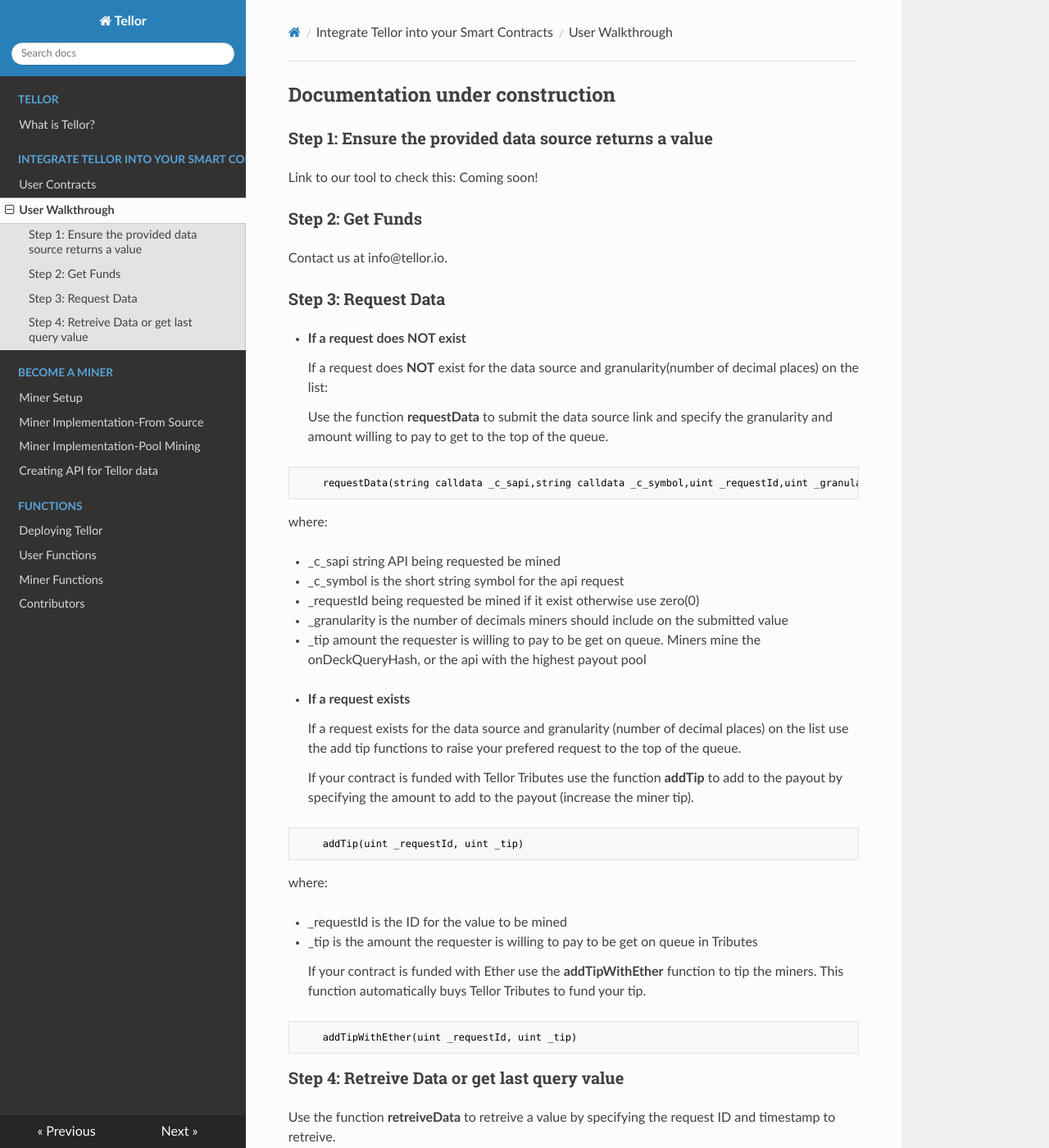
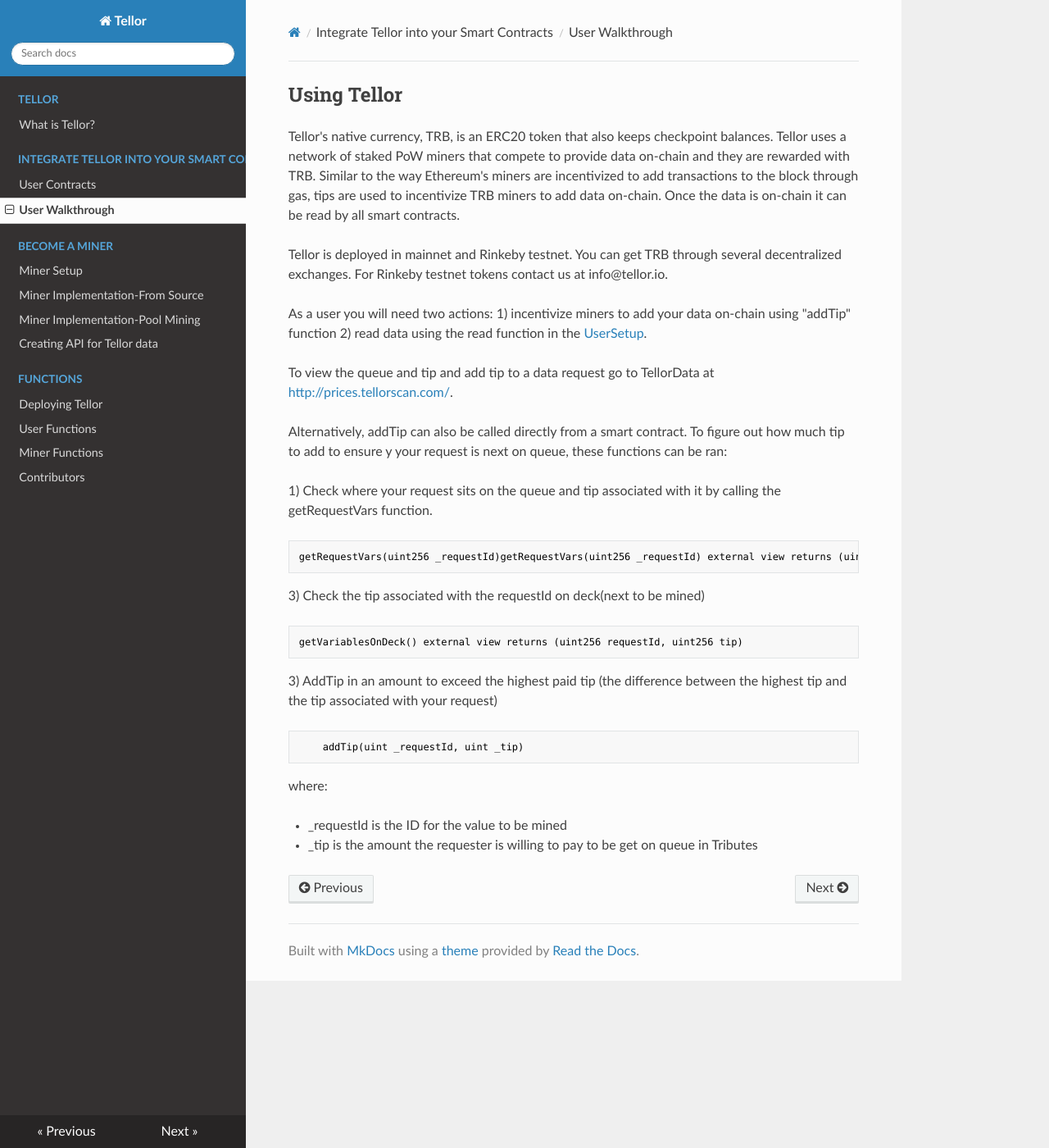
Before and after one commit to tellor-io/TellorDocumentation, an MkDocs documentation site: the page built from docs/UserWalk.md, in a window 1280 px wide and 1400 px high. Shown: the whole window at 82% size. Built offline with MkDocs 1.6.1, drawn with Linux system fonts in a browser that asks for light colours; nearby versions of some CDN libraries; a script that is not in the unit is left out; some of the changed text lies outside the part shown.

Commit message:
userwalk

````diff
--- a/docs/UserWalk.md
+++ b/docs/UserWalk.md
@@ -1,39 +1,27 @@
-## Documentation under construction
+## Using Tellor
 
-### Step 1: Ensure the provided data source returns a value
-Link to our tool to check this: Coming soon!
+Tellor's native currency, TRB, is an ERC20 token that also keeps checkpoint balances. Tellor uses a network of staked PoW miners that compete to provide data on-chain and they are rewarded with TRB. Similar to the way Ethereum's miners are incentivized to add transactions to the block through gas, tips are used to incentivize TRB miners to add data on-chain. Once the data is on-chain it can be read by all smart contracts.
 
-### Step 2: Get Funds
-Contact us at info@tellor.io.
+Tellor is deployed in mainnet and Rinkeby testnet. You can get TRB through several decentralized exchanges. For Rinkeby testnet tokens contact us at info@tellor.io.
 
-### Step 3: Request Data
+As a user you will need two actions: 1) incentivize miners to add your data on-chain using "addTip" function 2) read data using the read function in the [UserSetup](./UserSetup.md).
 
-* <b>If a request does NOT exist</b>
+To view the queue and tip and add tip to a data request go to TellorData at [http://prices.tellorscan.com/](http://prices.tellorscan.com/).
 
-    If a request does <b> NOT</b> exist for the data source and granularity(number of decimal places) on the list:
+Alternatively, addTip can also be called directly from a smart contract. To figure out how much tip to add to ensure y your request is next on queue, these functions can be ran:
 
-    Use the function <b>requestData</b> to submit the data source link and specify the granularity and amount willing to pay to get to the top of the queue.
+1) Check where your request sits on the queue and tip associated with it by calling the getRequestVars function.
 
 ```solidity
-    requestData(string calldata _c_sapi,string calldata _c_symbol,uint _requestId,uint _granularity, uint _tip)
+getRequestVars(uint256 _requestId)getRequestVars(uint256 _requestId) external view returns (uint256 index, uint256 tip)
 ```
 
+3) Check the tip associated with the requestId on deck(next to be mined)
+```solidity
+getVariablesOnDeck() external view returns (uint256 requestId, uint256 tip)
+```
 
-   where:
-
-   * \_c_sapi string API being requested be mined
-   * \_c_symbol is the short string symbol for the api request
-   * \_requestId being requested be mined if it exist otherwise use zero(0)
-   * \_granularity is the number of decimals miners should include on the submitted value
-   * \_tip amount the requester is willing to pay to be get on queue. Miners mine the onDeckQueryHash, or the api with the highest payout pool
-
->
-
-* <b> If a request exists </b>
-
-    If a request exists for the data source and granularity (number of decimal places) on the list use the add tip functions to raise your prefered request to the top of the queue.
-
-    If your contract is funded with Tellor Tributes use the function <b> addTip </b> to add to the payout by specifying the amount to add to the payout (increase the miner tip).
+3) AddTip in an amount to exceed the highest paid tip (the difference between the highest tip and the tip associated with your request)
 
 ```solidity
     addTip(uint _requestId, uint _tip)
@@ -43,30 +31,3 @@ where:
 
   * \_requestId is the ID for the value to be mined
   * \_tip is the amount the requester is willing to pay to be get on queue in Tributes
-
-    If your contract is funded with Ether use the <b> addTipWithEther</b> function to tip the miners. This function automatically buys Tellor Tributes to fund your tip.
-
-```solidity
-    addTipWithEther(uint _requestId, uint _tip)
-```
-
-
-
-### Step 4: Retreive Data or get last query value
-
-Use the function <b> retreiveData </b> to retreive a value by specifying the request ID and timestamp to retreive.
-
-```javascript
-    retrieveData(uint _requestId, uint _timestamp)
-```
-where:
-
-  * \_requestId -- is the request ID
-  * \_timestamp -- is the unix timestamp to retrieve a value from
-
-
-To retreive the latest query value use <b> getLastQuery </b> to get the last mined value.
-
-```javascript
-    getLastNewValue()
-```
````
